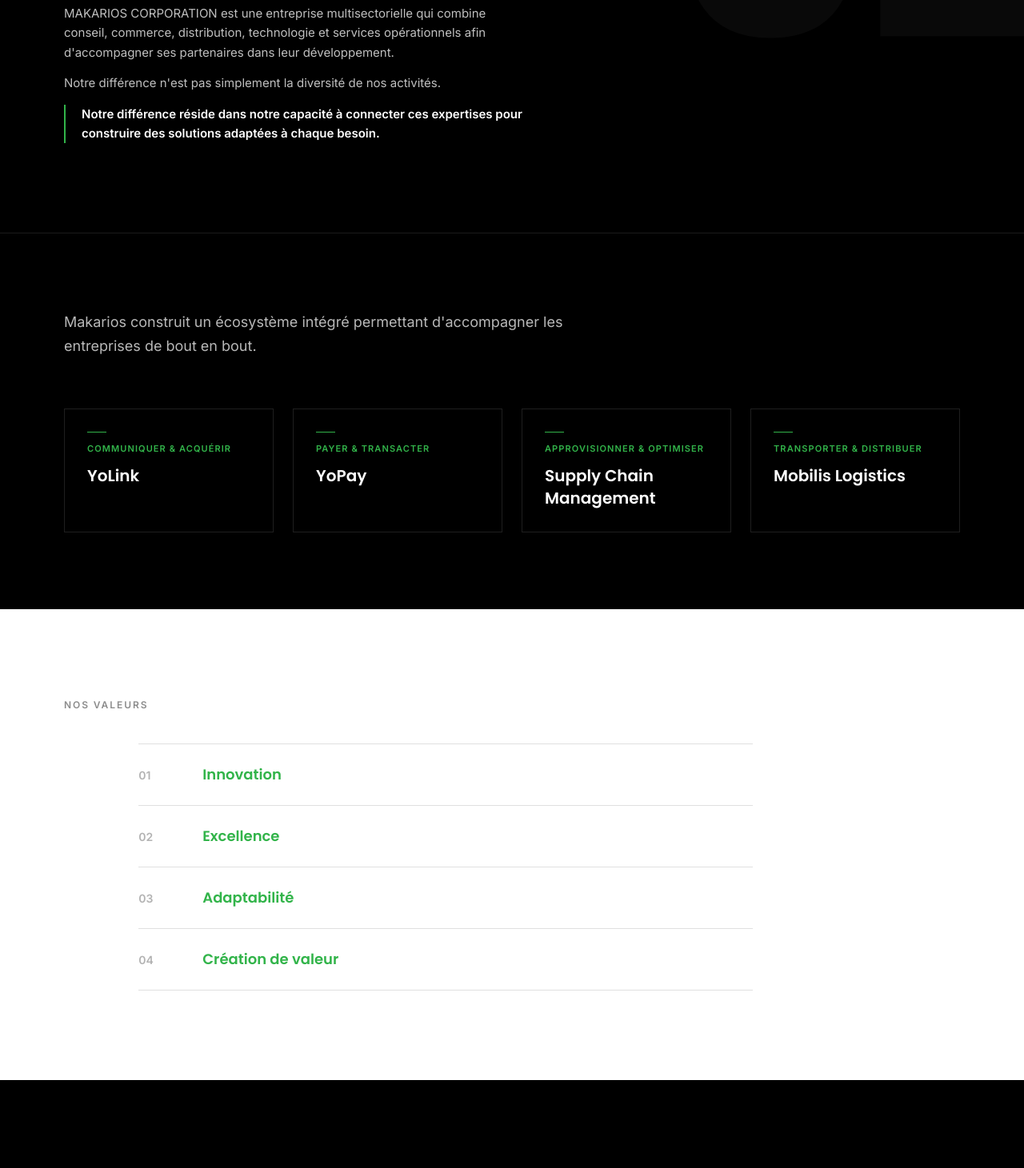
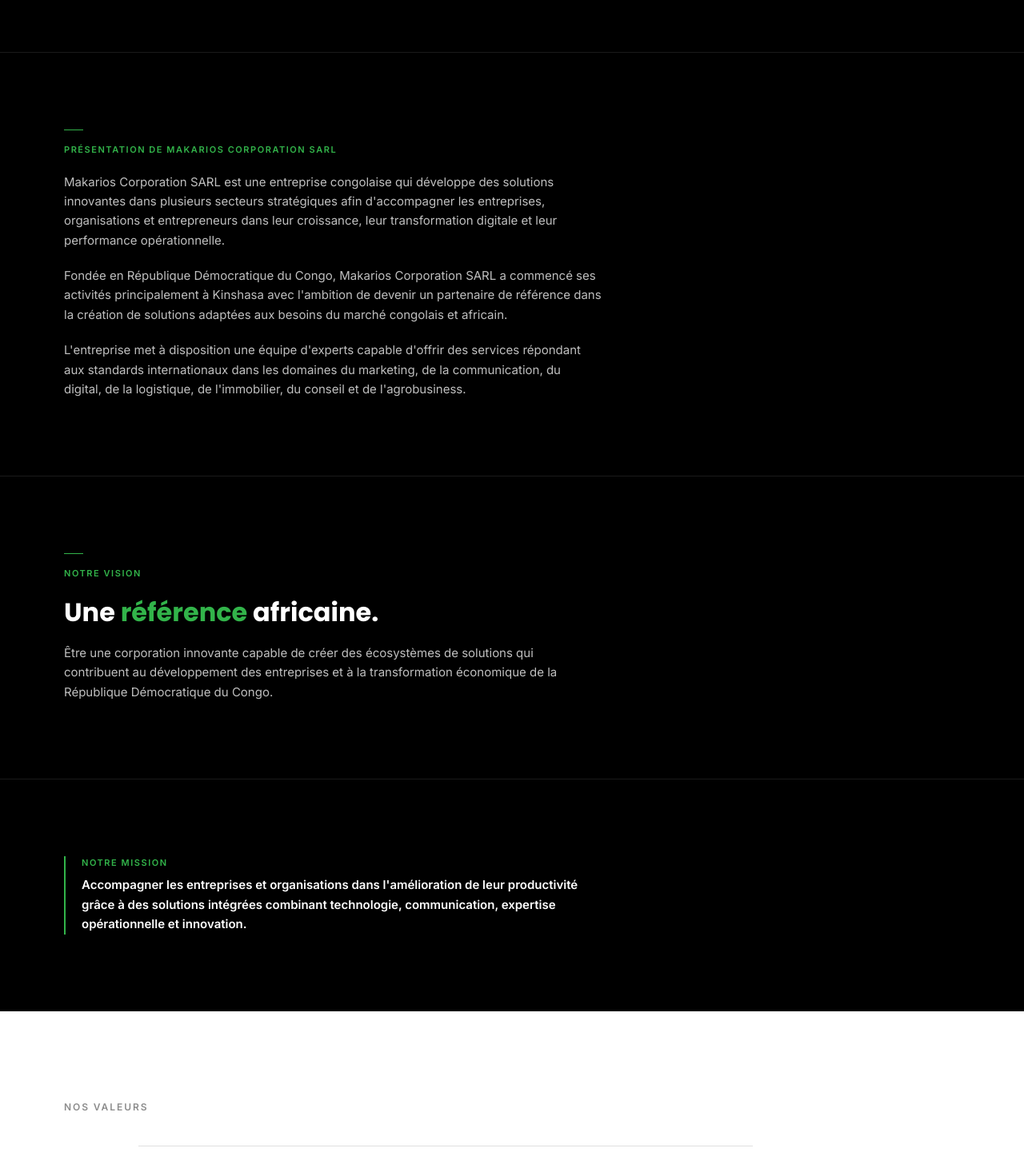
Before and after one commit to daniellabenishay28-spec/makarios-site, a Next.js app: page /about in a window 1280 px wide. Shown: the part 460-1921 px from the top of the page at 80% size. Built offline with nearby package versions, Linux system fonts and the light colour scheme.

Commit message:
Update About page and company address

```diff
--- a/app/about/page.tsx
+++ b/app/about/page.tsx
@@ -1,12 +1,12 @@
 import type { Metadata } from "next";
 import { Cta } from "@/components/cta/Cta";
 import { values } from "@/content/values";
-import { aboutDifferentiation, aboutIntro, ecosystem, ecosystemIntro, vision } from "@/content/about";
+import { aboutIntro, mission, vision } from "@/content/about";
 import { Reveal } from "@/components/motion/Reveal";
 
 export const metadata: Metadata = {
   title: "About",
-  description: aboutIntro.body,
+  description: aboutIntro.paragraphs[0],
 };
 
 /** Titre de section 1 avec le mot-clé accentué en vert, tel que maquetté. */
@@ -35,8 +35,8 @@
 export default function AboutPage() {
   return (
     <>
-      {/* ============ SECTION 1 — OUVERTURE (QUI SOMMES-NOUS) ============ */}
-      <section className="relative bg-black px-6 md:px-20 pt-32 md:pt-44 pb-20 md:pb-28 overflow-hidden flex flex-col">
+      {/* ============ SECTION 1 — HERO ABOUT US ============ */}
+      <section className="relative bg-black px-6 md:px-20 pt-32 md:pt-44 pb-16 md:pb-20 overflow-hidden flex flex-col">
         <div
           aria-hidden
           className="absolute -right-6 top-1/2 -translate-y-1/2 font-display font-extrabold text-[260px] md:text-[380px] leading-none text-white/[.035] select-none pointer-events-none"
@@ -61,51 +61,68 @@
           <Reveal as="div" delay={180} className="font-body font-medium text-sm text-white/70 mt-5">
             {aboutIntro.subheadline}
           </Reveal>
-          <Reveal
-            as="p"
-            delay={270}
-            className="font-body text-sm md:text-[15px] leading-relaxed text-white/75 mt-5 max-w-xl"
-          >
-            {aboutIntro.body}
-          </Reveal>
-          <Reveal
-            as="p"
-            delay={330}
-            className="font-body text-sm md:text-[15px] leading-relaxed text-white/75 mt-3.5 max-w-xl"
-          >
-            {aboutDifferentiation[0]}
-          </Reveal>
-          <Reveal
-            as="p"
-            delay={390}
-            className="font-body font-semibold text-sm md:text-[15px] leading-relaxed text-white mt-3.5 max-w-xl border-l-2 border-green pl-5"
-          >
-            {aboutDifferentiation[1]}
-          </Reveal>
         </div>
       </section>
 
-      {/* ============ SECTION 2 — ÉCOSYSTÈME ============ */}
-      <section className="bg-black border-t border-white/10 px-6 md:px-20 py-16 md:py-24 flex flex-col gap-12 md:gap-16">
-        <Reveal as="p" className="font-body text-base md:text-lg leading-relaxed text-white/72 max-w-2xl">
-          {ecosystemIntro}
-        </Reveal>
-        <div className="grid grid-cols-1 md:grid-cols-4 gap-6">
-          {ecosystem.map((entry, i) => (
-            <Reveal key={entry.name} as="div" delay={i * 90} className="h-full">
-              <div className="h-full border border-white/12 p-6 md:p-7 flex flex-col gap-3 transition-colors duration-200 ease-editorial motion-reduce:transition-none hover:border-white/25">
-                <div aria-hidden className="w-6 h-px bg-green" />
-                <div className="font-body font-semibold text-[11px] tracking-[.1em] uppercase text-green">
-                  {entry.label}
-                </div>
-                <div className="font-display font-semibold text-xl text-white">{entry.name}</div>
-              </div>
+      {/* ============ SECTION 2 — PRÉSENTATION DE MAKARIOS CORPORATION SARL ============ */}
+      <section className="bg-black border-t border-white/10 px-6 md:px-20 py-16 md:py-24 flex flex-col">
+        <div className="max-w-2xl">
+          <div aria-hidden className="w-6 h-px bg-green mb-4" />
+          <Reveal
+            as="span"
+            className="font-body font-semibold text-[11px] tracking-[.14em] uppercase text-green mb-5 block"
+          >
+            Présentation de Makarios Corporation SARL
+          </Reveal>
+          {aboutIntro.paragraphs.map((paragraph, i) => (
+            <Reveal
+              key={paragraph}
+              as="p"
+              delay={90 + i * 60}
+              className="font-body text-sm md:text-[15px] leading-relaxed text-white/75 mt-5 first:mt-0"
+            >
+              {paragraph}
             </Reveal>
           ))}
         </div>
       </section>
 
-      {/* ============ SECTION 3 — NOS VALEURS ============ */}
+      {/* ============ SECTION 3 — VISION ============ */}
+      <section className="bg-black border-t border-white/10 px-6 md:px-20 py-16 md:py-24 flex flex-col">
+        <div className="max-w-2xl">
+          <div aria-hidden className="w-6 h-px bg-green mb-4" />
+          <Reveal
+            as="span"
+            className="font-body font-semibold text-[11px] tracking-[.14em] uppercase text-green mb-5 block"
+          >
+            Notre Vision
+          </Reveal>
+          <Reveal
+            as="h2"
+            delay={90}
+            className="font-display font-bold text-2xl md:text-[32px] leading-[1.22] text-white mb-5"
+          >
+            <VisionHeadline />
+          </Reveal>
+          <Reveal as="p" delay={150} className="font-body text-sm md:text-[15px] leading-relaxed text-white/75">
+            {vision.body}
+          </Reveal>
+        </div>
+      </section>
+
+      {/* ============ SECTION 4 — MISSION ============ */}
+      <section className="bg-black border-t border-white/10 px-6 md:px-20 py-16 md:py-24 flex flex-col">
+        <Reveal as="div" className="max-w-2xl border-l-2 border-green pl-5">
+          <div className="font-body font-semibold text-[11px] tracking-[.14em] uppercase text-green mb-2">
+            {mission.eyebrow}
+          </div>
+          <p className="font-body font-semibold text-sm md:text-[15px] leading-relaxed text-white">
+            {mission.body}
+          </p>
+        </Reveal>
+      </section>
+
+      {/* ============ SECTION 5 — NOS VALEURS ============ */}
       <section className="bg-white text-black px-6 md:px-20 py-16 md:py-28">
         <Reveal as="span" className="font-body font-semibold text-xs tracking-[.16em] uppercase text-black/45 mb-10 block">
           Nos Valeurs
@@ -116,36 +133,16 @@
               key={value.name}
               as="div"
               delay={i * 70}
-              className="group border-t last:border-b border-black/12 py-6 flex flex-col md:flex-row md:items-baseline gap-2 md:gap-10 transition-colors duration-200 ease-editorial motion-reduce:transition-none hover:bg-black/[.02]"
+              className="group border-t last:border-b border-black/12 py-6 flex items-baseline gap-6 md:gap-10 transition-colors duration-200 ease-editorial motion-reduce:transition-none hover:bg-black/[.02]"
             >
               <div className="font-body font-semibold text-black/30 w-10 text-sm">
                 {String(i + 1).padStart(2, "0")}
               </div>
-              <div className="font-display font-semibold text-green w-44 text-lg">{value.name}</div>
-              <div className="font-body text-sm text-black/65">{value.phrase}</div>
+              <div className="font-display font-semibold text-green text-lg md:text-xl">{value.name}</div>
             </Reveal>
           ))}
         </div>
       </section>
-
-      {/* ============ SECTION 4 — VISION (CLÔTURE) ============ */}
-      <section className="bg-black px-6 py-20 md:py-28 flex flex-col items-center justify-center gap-7 text-center">
-        <span aria-hidden className="w-10 h-px bg-green" />
-        <Reveal as="h2" className="font-display font-bold text-3xl md:text-[42px] text-white max-w-3xl">
-          <VisionHeadline />
-        </Reveal>
-        <Reveal
-          as="p"
-          delay={90}
-          className="font-body text-sm md:text-base leading-relaxed text-white/68 max-w-2xl"
-        >
-          {vision.body}
-        </Reveal>
-        <Reveal as="div" delay={180} className="flex flex-col md:flex-row gap-4 md:gap-8 mt-2">
-          <Cta href={vision.primaryCta.href} label={vision.primaryCta.label} />
-          <Cta href={vision.secondaryCta.href} label={vision.secondaryCta.label} tone="muted" />
-        </Reveal>
-      </section>
     </>
   );
 }
--- a/app/page.tsx
+++ b/app/page.tsx
@@ -146,7 +146,7 @@
           </div>
           <div className="md:col-span-7 md:col-start-6 flex flex-col justify-center">
             <Reveal as="p" delay={90} className="font-body text-base md:text-[17px] leading-relaxed text-white/72 max-w-xl">
-              {aboutIntro.body}
+              {aboutIntro.paragraphs[0]}
             </Reveal>
           </div>
         </div>
--- a/content/about.ts
+++ b/content/about.ts
@@ -1,9 +1,13 @@
 /**
- * Page About — contenu officiel, verbatim de About-Desktop.dc.html /
- * About-Mobile.dc.html. Les 5 valeurs elles-mêmes vivent dans
- * content/values.ts (fichier prévu explicitement dans le plan technique) ;
- * ce fichier couvre le reste des sections officielles de la page : intro,
- * écosystème, vision.
+ * Page About — contenu officiel, verbatim du Company Profile Makarios
+ * (mise à jour du contenu institutionnel — remplace l'ancien texte issu de
+ * SITE_INTERNET_MAKARIOS.pdf). Les valeurs elles-mêmes vivent dans
+ * content/values.ts ; ce fichier couvre le reste des sections officielles
+ * de la page : présentation, mission, vision.
+ *
+ * L'ancienne section "Écosystème" (YoLink, YoPay, Supply Chain Management,
+ * Mobilis Logistics) a été entièrement retirée de la page About Us — ne
+ * jamais la réintroduire ici.
  */
 
 export const aboutIntro = {
@@ -11,59 +15,32 @@
   headline: "Une entreprise multisectorielle, née à Kinshasa.",
   headlineAccent: "Kinshasa",
   subheadline: "Makarios Corporation Sarl.",
-  // Paragraphe officiel, verbatim de SITE_INTERNET_MAKARIOS.pdf, section
-  // « 02 — ABOUT US ». Remplace l'ancien texte (issu du Company Profile) —
-  // ne jamais reformuler, raccourcir, traduire ou changer la ponctuation.
-  body:
-    "MAKARIOS CORPORATION est une entreprise multisectorielle qui combine conseil, commerce, distribution, technologie et services opérationnels afin d'accompagner ses partenaires dans leur développement.",
+  /**
+   * "Présentation de l'entreprise" — 3 paragraphes officiels, verbatim du
+   * Company Profile. Ne jamais reformuler, raccourcir ou fusionner. La Home
+   * réutilise uniquement paragraphs[0] (déjà le plus concis des trois) pour
+   * son teaser condensé — un sous-ensemble verbatim, jamais une reformulation.
+   */
+  paragraphs: [
+    "Makarios Corporation SARL est une entreprise congolaise qui développe des solutions innovantes dans plusieurs secteurs stratégiques afin d'accompagner les entreprises, organisations et entrepreneurs dans leur croissance, leur transformation digitale et leur performance opérationnelle.",
+    "Fondée en République Démocratique du Congo, Makarios Corporation SARL a commencé ses activités principalement à Kinshasa avec l'ambition de devenir un partenaire de référence dans la création de solutions adaptées aux besoins du marché congolais et africain.",
+    "L'entreprise met à disposition une équipe d'experts capable d'offrir des services répondant aux standards internationaux dans les domaines du marketing, de la communication, du digital, de la logistique, de l'immobilier, du conseil et de l'agrobusiness.",
+  ],
 };
 
-/**
- * Les deux phrases de différenciation, verbatim de SITE_INTERNET_MAKARIOS.pdf
- * (même section que aboutIntro.body, juste après). Dans le PDF, la seconde
- * phrase est en gras — emphasis reprise ici, pas ajoutée. Ne jamais
- * reformuler ces phrases.
- */
-export const aboutDifferentiation = [
-  "Notre différence n'est pas simplement la diversité de nos activités.",
-  "Notre différence réside dans notre capacité à connecter ces expertises pour construire des solutions adaptées à chaque besoin.",
-];
-
-export const ecosystemIntro =
-  "Makarios construit un écosystème intégré permettant d'accompagner les entreprises de bout en bout.";
-
-export interface EcosystemEntry {
-  label: string;
-  name: string;
-}
-
-/**
- * Écosystème de marques (Company Profile p.04, diagramme). Seuls ces 4 noms
- * sont confirmés — les 4 autres sous-marques évoquées ailleurs (Mobilis
- * Immobilier, Mr PLAN, Transformation digitale & Software Development,
- * Delight Beverage & Food) ne sont pas vérifiables et ne doivent jamais
- * être ajoutées ici (voir content/placeholders.ts → pendingContent).
- */
-export const ecosystem: EcosystemEntry[] = [
-  { label: "Communiquer & acquérir", name: "YoLink" },
-  { label: "Payer & transacter", name: "YoPay" },
-  { label: "Approvisionner & optimiser", name: "Supply Chain Management" },
-  { label: "Transporter & distribuer", name: "Mobilis Logistics" },
-];
-
-
+/** "Notre Mission" — contenu officiel, verbatim du Company Profile Makarios. */
 export const mission = {
   eyebrow: "Notre Mission",
-  headline: "Accompagner les entreprises et organisations.",
-  headlineAccent: "Accompagner",
   body:
     "Accompagner les entreprises et organisations dans l'amélioration de leur productivité grâce à des solutions intégrées combinant technologie, communication, expertise opérationnelle et innovation.",
 };
+
+/** "Notre Vision" — contenu officiel, verbatim du Company Profile Makarios. */
 export const vision = {
   headline: "Une référence africaine.",
   headlineAccent: "référence",
   body:
-    "Construire une entreprise africaine de référence dans la conception et la mise en œuvre de solutions intégrées pour les entreprises, les institutions et les entrepreneurs.",
+    "Être une corporation innovante capable de créer des écosystèmes de solutions qui contribuent au développement des entreprises et à la transformation économique de la République Démocratique du Congo.",
   primaryCta: { label: "Discover our method →", href: "/approach" },
   secondaryCta: { label: "Nos solutions", href: "/solutions" },
 };
--- a/content/contact.ts
+++ b/content/contact.ts
@@ -45,7 +45,7 @@
   phone: "+243 832 000 071",
   email: "contact@makarios.cd",
   address:
-    "Concession COTEX, 63 Av. Colonel Mondjiba, Gombe, Kinshasa, République Démocratique du Congo",
+    "Concession COTEX, Silikin Village, 63 Av. Colonel Mondjiba, Gombe, Kinshasa, République Démocratique du Congo",
   socials: [
     { label: "Facebook", href: "#" },
     { label: "Instagram", href: "#" },
```
